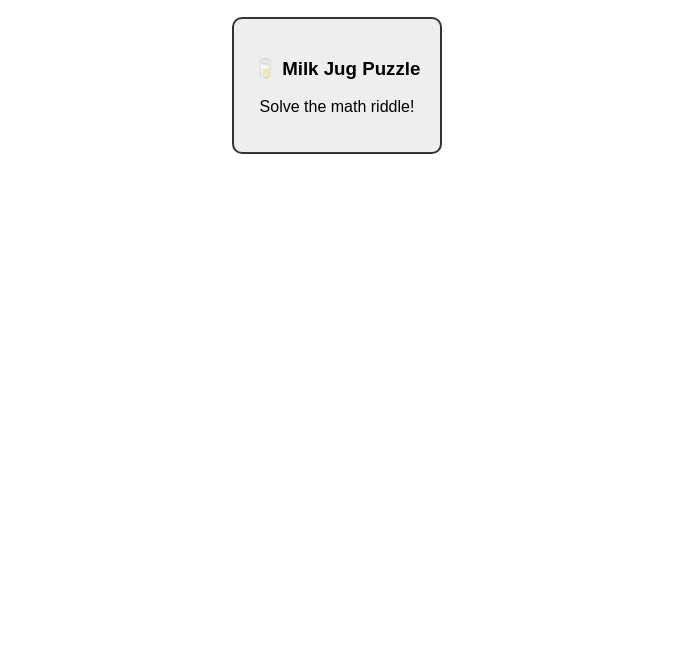
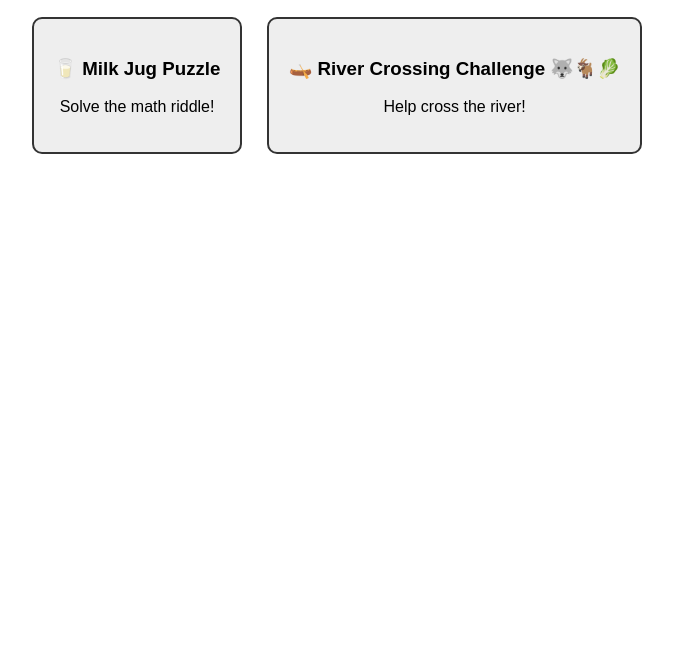
Before and after one commit to adugyala/my-games, a plain HTML site: page index.html in a window 1280 px wide. Shown: the part 131-800 px from the top of the page, without its empty margins (303-976 px from the left). Drawn offline with Linux system fonts and the light colour scheme.

Commit message:
River Crossing ti index page

```diff
--- a/index.html
+++ b/index.html
@@ -24,5 +24,9 @@
         <h3>🥛 Milk Jug Puzzle</h3>
         <p>Solve the math riddle!</p>
     </a>
+    <a href="/revar-crossing/" class="game-card">
+        <h3>🛶 River Crossing Challenge 🐺🐐🥬</h3>
+        <p>Help cross the river!</p>
+    </a>
 </body>
 </html>
```
